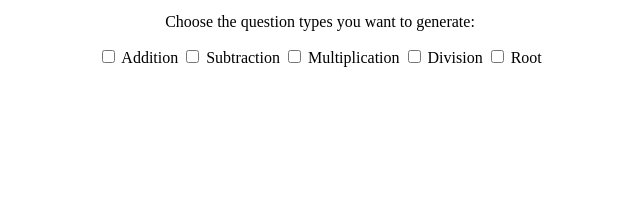
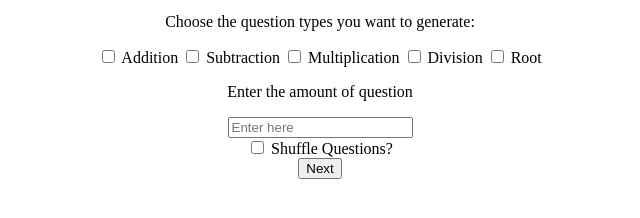
Before and after one commit to richie-rich90454/math_worksheet_generator, a website: page public/index.html in a window 1280 px wide. Shown: the part 40-258 px from the top of the page, without its empty margins (320-960 px from the left). Drawn offline with nearby package versions, Linux system fonts and the light colour scheme; a web font is replaced by a local one.

Commit message:
started implementing the backbone of the code

```diff
--- a/public/index.html
+++ b/public/index.html
@@ -40,7 +40,7 @@
         <div id="generation-box">
             <div id="question-options">
                 <p>Choose the question types you want to generate: </p>
-                <form>
+                <form id="question-type-group">
                     <input type="checkbox" id="add">
                     <label for="add">Addition</label>
                     <input type="checkbox" id="subtrt">
@@ -52,6 +52,17 @@
                     <input type="checkbox" id="root">
                     <label for="root">Root</label>
                 </form>
+                <div id="question-number-group">
+                    <p>Enter the amount of question</p>
+                    <input type="number" placeholder="Enter here">
+                    <div>
+                        <input type="checkbox" id="is-shuffle-questions" value="Shuffle Questions?">
+                        <label for="is-shuffle-questions">Shuffle Questions?</label>
+                    </div>
+                </div>
+                <div>
+                    <input type="button" id="qgen" value="Next">
+                </div>
             </div>
         </div>
         <script src="script.js"></script>
```
